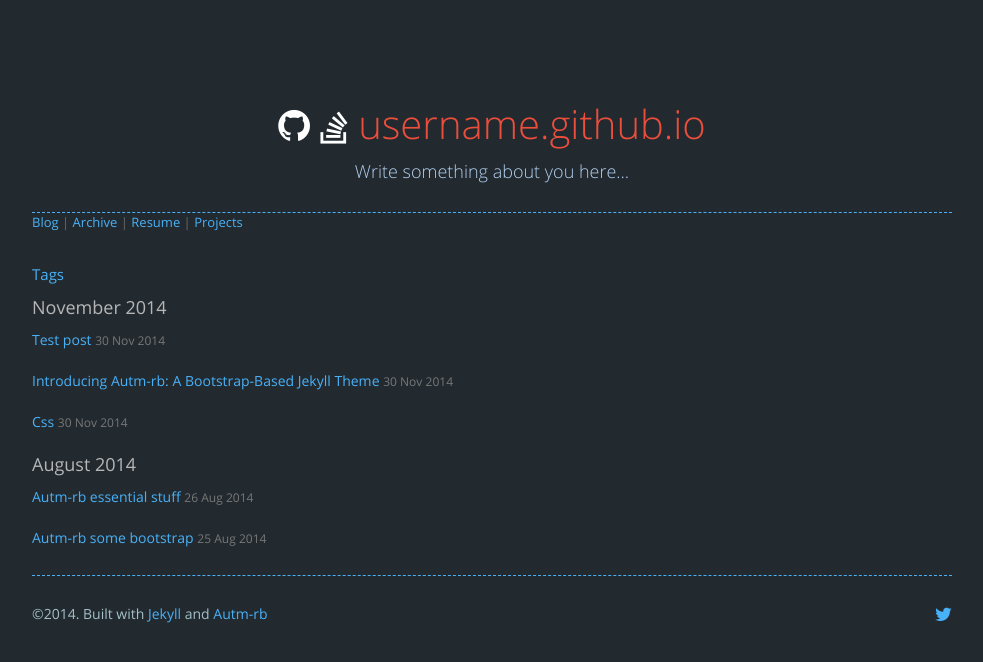
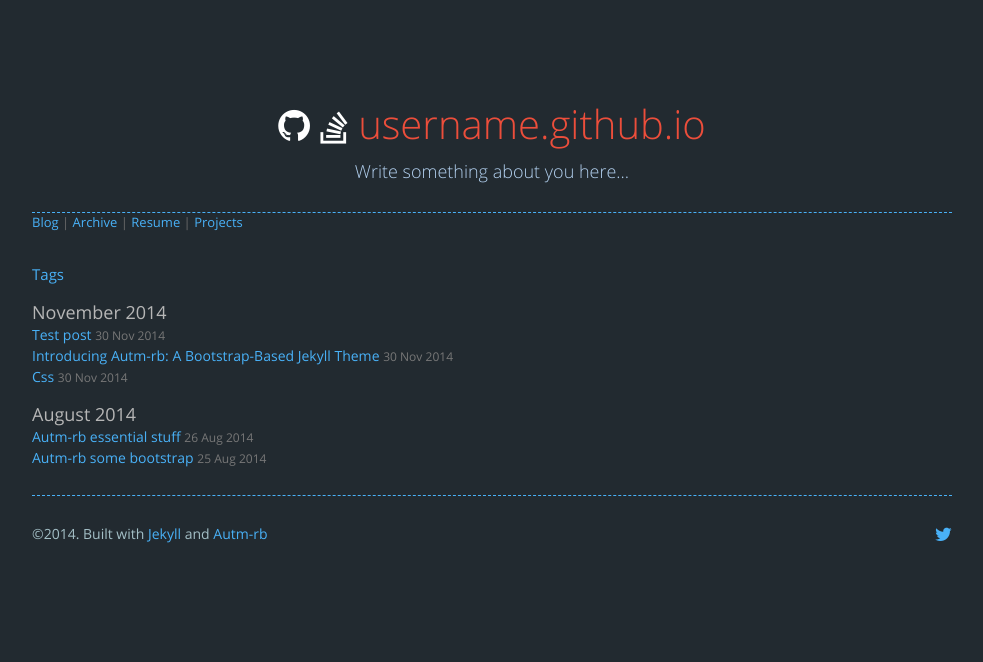
Before and after one commit to kirqe/autm-rb, a Jekyll site: the page built from archive.html, in a window 1280 px wide. Shown: the top 662 px of the page, without its empty margins (148-1131 px from the left). Built offline with Jekyll 4.4.1, drawn with Linux system fonts in a browser that asks for light colours; nearby versions of some CDN libraries; comment, search, counter and statistics services are not loaded.

Commit message:
links margin

```diff
--- a/archive.html
+++ b/archive.html
@@ -3,8 +3,8 @@
 permalink: "archive/index.html"
 ---
 
-<div class="page-archive"><h4>
-	<a href="{{ "/tags" | prepend:site.baseurl }}">Tags</a></h4>
+<div class="page-archive">
+<h4><a href="{{ "/tags" | prepend:site.baseurl }}">Tags</a></h4>
 {% for post in site.posts %}
   {% assign post_month_year = post.date | date: "%B %Y" %}
   {% assign newer_post_month_year = post.next.date | date: "%B %Y" %}
@@ -13,9 +13,9 @@
       {{ post_month_year }}
     </h3>
   {% endif %}
-  <p>
+  <article>
     <a href="{{ post.url | prepend:site.baseurl}}" class="post-title-archive">{{ post.title }}</a>
     <small class="text-muted">{{ post.date | date_to_string }}</small>
-  </p>
+	</article>
 {% endfor %}
 </div>
--- a/public/stylesheets/styles.css
+++ b/public/stylesheets/styles.css
@@ -291,6 +291,10 @@
   float: right;
 }
 
+.section-header-archive, .tag_name{
+	margin:  15px 0 0 0;
+}
+
 footer .left{
   float: left;
 }
--- a/tags.html
+++ b/tags.html
@@ -15,7 +15,7 @@
 <div id="blog-archives">
 {% for tag in site.tags %}
   {% capture tag_name %}{{ tag | first }}{% endcapture %}
-  <h3 id="#{{ tag_name | slugize }}">{{ tag_name }}</h3>
+  <h3 class="tag_name" id="#{{ tag_name | slugize }}">{{ tag_name }}</h3>
   <a name="{{ tag_name | slugize }}"></a>
 
   {% for post in site.tags[tag_name] %}
```
